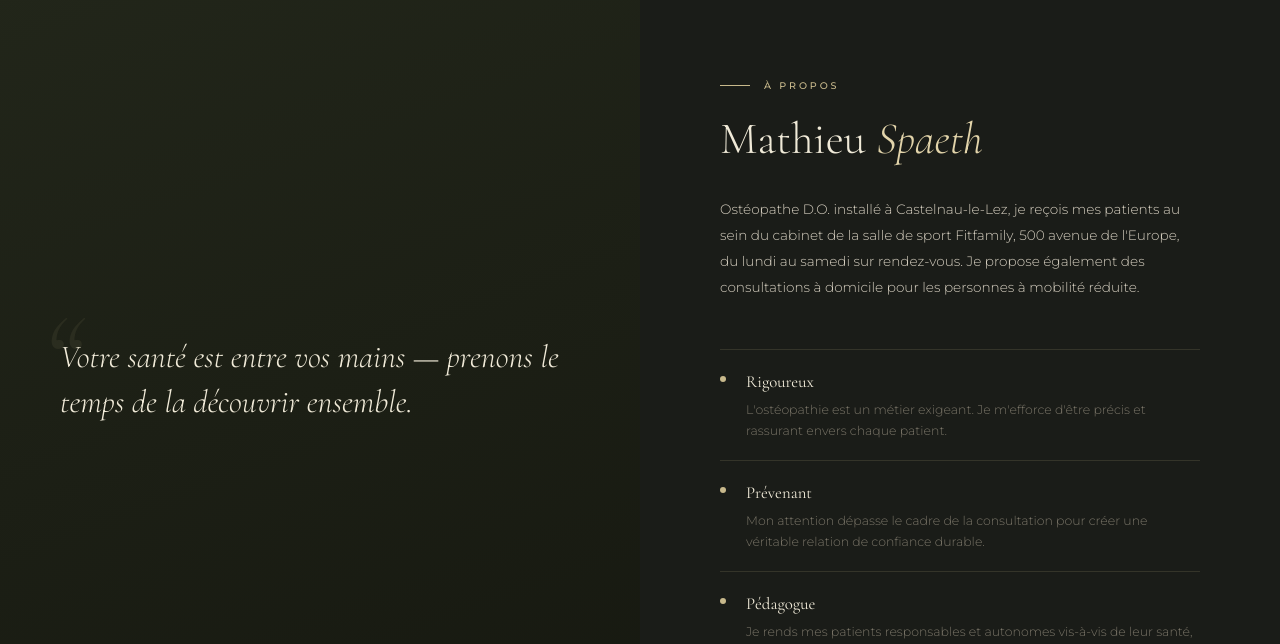
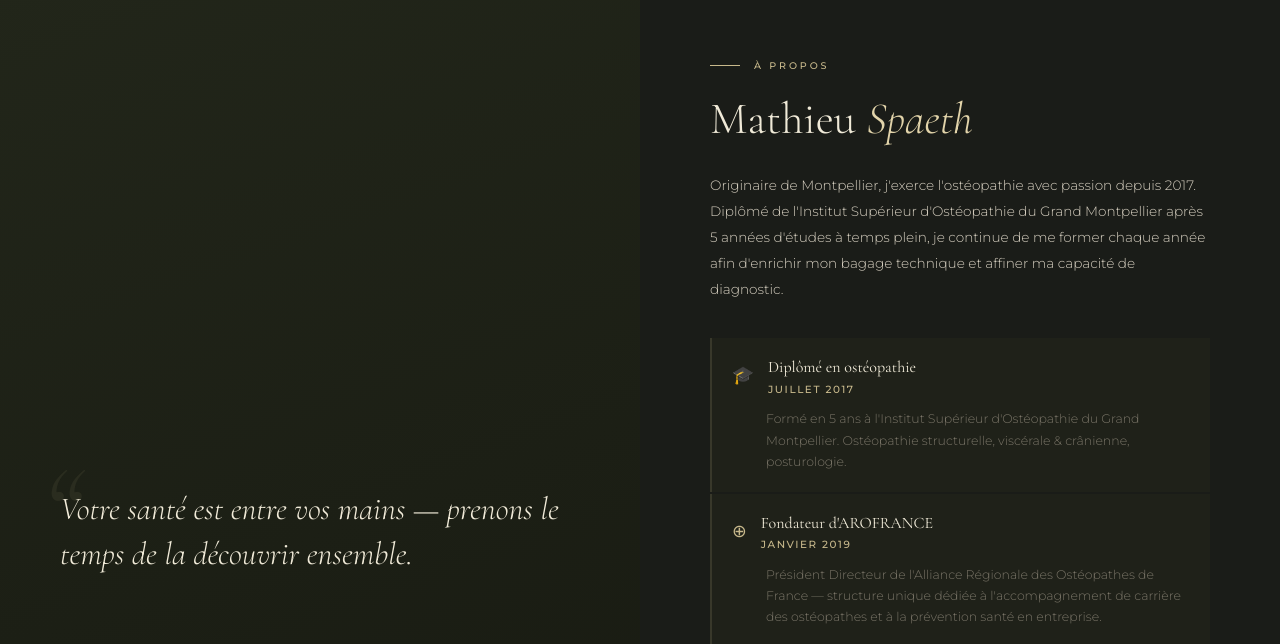
Before and after one commit to mikaelvery/ms-osteopathe, a Next.js app: page / in a window 1280 px wide. Shown: the part 1736-2380 px from the top of the page. Built offline with nearby package versions, Linux system fonts and the light colour scheme.

Commit message:
refonte about section

```diff
--- a/src/components/sections/About.module.css
+++ b/src/components/sections/About.module.css
@@ -4,7 +4,7 @@
   min-height: 700px;
 }
 
-/* Left */
+/* Left — quote */
 .visual {
   background: linear-gradient(160deg, #22261a 0%, #161810 100%);
   display: flex;
@@ -34,22 +34,74 @@
   pointer-events: none;
 }
 
-/* Right */
+/* Right — content */
 .content {
   background: var(--deep);
-  padding: 100px 80px;
+  padding: 80px 70px;
   display: flex;
   flex-direction: column;
   justify-content: center;
 }
+
 .text {
   font-size: 0.85rem;
   color: var(--text);
-  margin-top: 32px;
-  margin-bottom: 48px;
+  margin-top: 28px;
+  margin-bottom: 36px;
   line-height: 1.9;
 }
 
+/* Expériences */
+.experiences {
+  display: flex;
+  flex-direction: column;
+  gap: 2px;
+  margin-bottom: 36px;
+}
+
+.expItem {
+  background: var(--card);
+  padding: 20px 20px;
+  border-left: 2px solid var(--border);
+  transition: border-color 0.3s;
+}
+.expItem:hover { border-left-color: var(--gold); }
+
+.expHeader {
+  display: flex;
+  align-items: flex-start;
+  gap: 14px;
+  margin-bottom: 10px;
+}
+.expIcon {
+  font-size: 1.1rem;
+  color: var(--gold);
+  flex-shrink: 0;
+  margin-top: 2px;
+}
+.expTitle {
+  font-family: var(--font-serif);
+  font-size: 1rem;
+  font-weight: 400;
+  color: var(--cream);
+  line-height: 1.2;
+}
+.expDate {
+  font-size: 0.65rem;
+  font-weight: 500;
+  letter-spacing: 0.15em;
+  text-transform: uppercase;
+  color: var(--gold);
+  margin-top: 3px;
+}
+.expDesc {
+  font-size: 0.78rem;
+  color: var(--muted);
+  line-height: 1.7;
+  padding-left: 34px;
+}
+
+/* Qualités */
 .qualities {
   list-style: none;
   display: flex;
@@ -59,7 +111,7 @@
   display: flex;
   align-items: flex-start;
   gap: 20px;
-  padding: 18px 0;
+  padding: 16px 0;
   border-bottom: 1px solid var(--border);
 }
 .quality:first-child { border-top: 1px solid var(--border); }
@@ -85,7 +137,8 @@
 }
 
 @media (max-width: 1024px) {
-  .section { grid-template-columns: 1fr; min-height: auto; }
-  .visual  { padding: 60px 24px; min-height: 300px; }
-  .content { padding: 60px 24px; }
+  .section  { grid-template-columns: 1fr; min-height: auto; }
+  .visual   { padding: 60px 24px; min-height: 260px; }
+  .content  { padding: 60px 24px; }
+  .expDesc  { padding-left: 0; }
 }
--- a/src/components/sections/About.tsx
+++ b/src/components/sections/About.tsx
@@ -1,5 +1,20 @@
 import { QUALITIES } from '@/lib/constants'
 import styles from './About.module.css'
+
+const EXPERIENCES = [
+  {
+    icon: '🎓',
+    title: 'Diplômé en ostéopathie',
+    date: 'Juillet 2017',
+    desc: "Formé en 5 ans à l'Institut Supérieur d'Ostéopathie du Grand Montpellier. Ostéopathie structurelle, viscérale & crânienne, posturologie.",
+  },
+  {
+    icon: '⊕',
+    title: 'Fondateur d\'AROFRANCE',
+    date: 'Janvier 2019',
+    desc: "Président Directeur de l'Alliance Régionale des Ostéopathes de France — structure unique dédiée à l'accompagnement de carrière des ostéopathes et à la prévention santé en entreprise.",
+  },
+]
 
 export default function About() {
   return (
@@ -17,13 +32,31 @@ export default function About() {
         <h2 className="section-title">
           Mathieu <em>Spaeth</em>
         </h2>
+
         <p className={styles.text}>
-          Ostéopathe D.O. installé à Castelnau-le-Lez, je reçois mes patients
-          au sein du cabinet de la salle de sport Fitfamily, 500 avenue de
-          l&apos;Europe, du lundi au samedi sur rendez-vous. Je propose également
-          des consultations à domicile pour les personnes à mobilité réduite.
+          Originaire de Montpellier, j&apos;exerce l&apos;ostéopathie avec passion depuis 2017.
+          Diplômé de l&apos;Institut Supérieur d&apos;Ostéopathie du Grand Montpellier après
+          5 années d&apos;études à temps plein, je continue de me former chaque année
+          afin d&apos;enrichir mon bagage technique et affiner ma capacité de diagnostic.
         </p>
 
+        {/* Expériences */}
+        <div className={styles.experiences}>
+          {EXPERIENCES.map((exp) => (
+            <div key={exp.title} className={styles.expItem}>
+              <div className={styles.expHeader}>
+                <span className={styles.expIcon}>{exp.icon}</span>
+                <div>
+                  <p className={styles.expTitle}>{exp.title}</p>
+                  <p className={styles.expDate}>{exp.date}</p>
+                </div>
+              </div>
+              <p className={styles.expDesc}>{exp.desc}</p>
+            </div>
+          ))}
+        </div>
+
+        {/* Qualités */}
         <ul className={styles.qualities}>
           {QUALITIES.map((q) => (
             <li key={q.name} className={styles.quality}>
```
